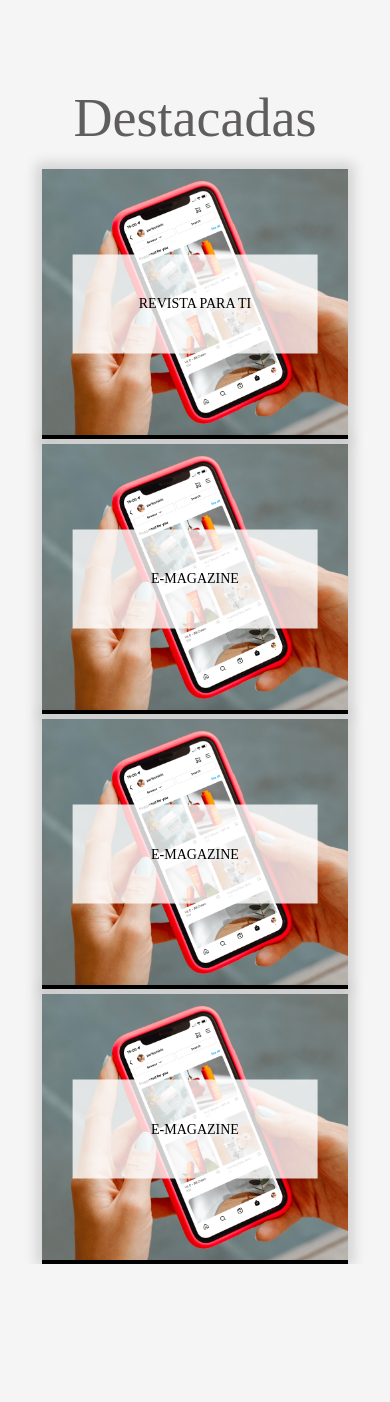
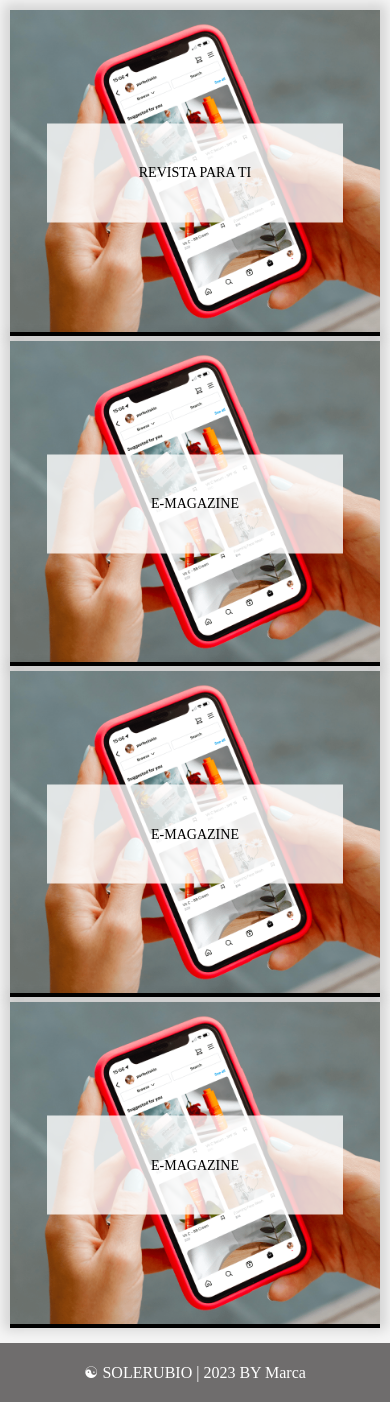
Before and after one commit to laubento/SoleRubio, a Next.js app: page / in a window 390 px wide. Before the commit the page ends 1264 px from the top, so only its background shows below. Built offline with nearby package versions, Linux system fonts and the light colour scheme; a web font is replaced by a local one.

Commit message:
Start Footer

```diff
--- /dev/null
+++ b/src/components/Home/Footer/Footer.js
@@ -0,0 +1,11 @@
+import style from './Footer.module.css'
+
+export function Footer(){
+
+
+    return(
+        <div className={style["container-main"]}>
+            <p> ☯ SOLERUBIO | 2023 BY Marca</p>
+        </div>
+    )
+}
--- /dev/null
+++ b/src/components/Home/Footer/Footer.module.css
@@ -0,0 +1,11 @@
+.container-main{
+    background-color: #6F6D6D;
+    display: flex;
+    justify-content: center;
+}
+.container-main p{
+    color: white;
+    margin: 0;
+    padding: 20px;
+    font-family: 'Trispace';
+}
--- a/src/components/Home/Highlights/Highlights.js
+++ b/src/components/Home/Highlights/Highlights.js
@@ -9,7 +9,7 @@ export function Highlights() {
 
     return (
         <div className={style["container-main"]}>
-            <h2 className={style.titulo}>Destacadas</h2>
+            {/* <h2 className={style.titulo}>Destacadas</h2> */}
             <div className={style["container-highlights"]}>
                 <div className={style["container"]}>
                     <Image className={style["img-config"]} src={img} alt="1" responsive="true"/>
--- a/src/components/Home/Highlights/Highlights.module.css
+++ b/src/components/Home/Highlights/Highlights.module.css
@@ -183,12 +183,11 @@
     }
 }
 @media(max-width: 450px){
+    .container-main{
+        height: 100%;
+    }
     .container-highlights{
         display: block;
-    }
-    .container-main{
-        width: 455px;
-        height: 566px;
     }
     .container{
         margin-bottom: 5px;
@@ -197,6 +196,5 @@
 @media(max-width: 320px){
     .container-main{
         width: 305px;
-        height: 246px;
     }
 }
--- a/src/pages/index.js
+++ b/src/pages/index.js
@@ -1,6 +1,7 @@
 import { Inter } from 'next/font/google'
 import Head from 'next/head'
 import { Highlights } from '@/components/Home/Highlights/Highlights'
+import { Footer } from '@/components/Home/Footer/Footer'
 import style from '../styles/index.module.css'
 const inter = Inter({ subsets: ['latin'] })
 
@@ -10,9 +11,16 @@ export default function Home() {
       <Head>
         <title>Sole Rubio</title>
       </Head>
+
+      {/* Highlights ready for the use, response: ok . TODO: Make response title*/}
       <div className={style["container-highlights"]}>
         <Highlights />
       </div>
+
+      <div>
+        <Footer />
+      </div>
+
     </main>
   )
 }
--- a/src/styles/globals.css
+++ b/src/styles/globals.css
@@ -1,4 +1,5 @@
 @import url('https://fonts.googleapis.com/css2?family=Trocchi&display=swap');
+
 
 :root {
   --main-color: #5F5D5D;
@@ -9,7 +10,7 @@
 }
 
 body {
-  margin: 2rem;
+  margin: 0;
   color: var(--main-color);
   background: var(--main-background);
   font-family: var(--font-primary);
```
